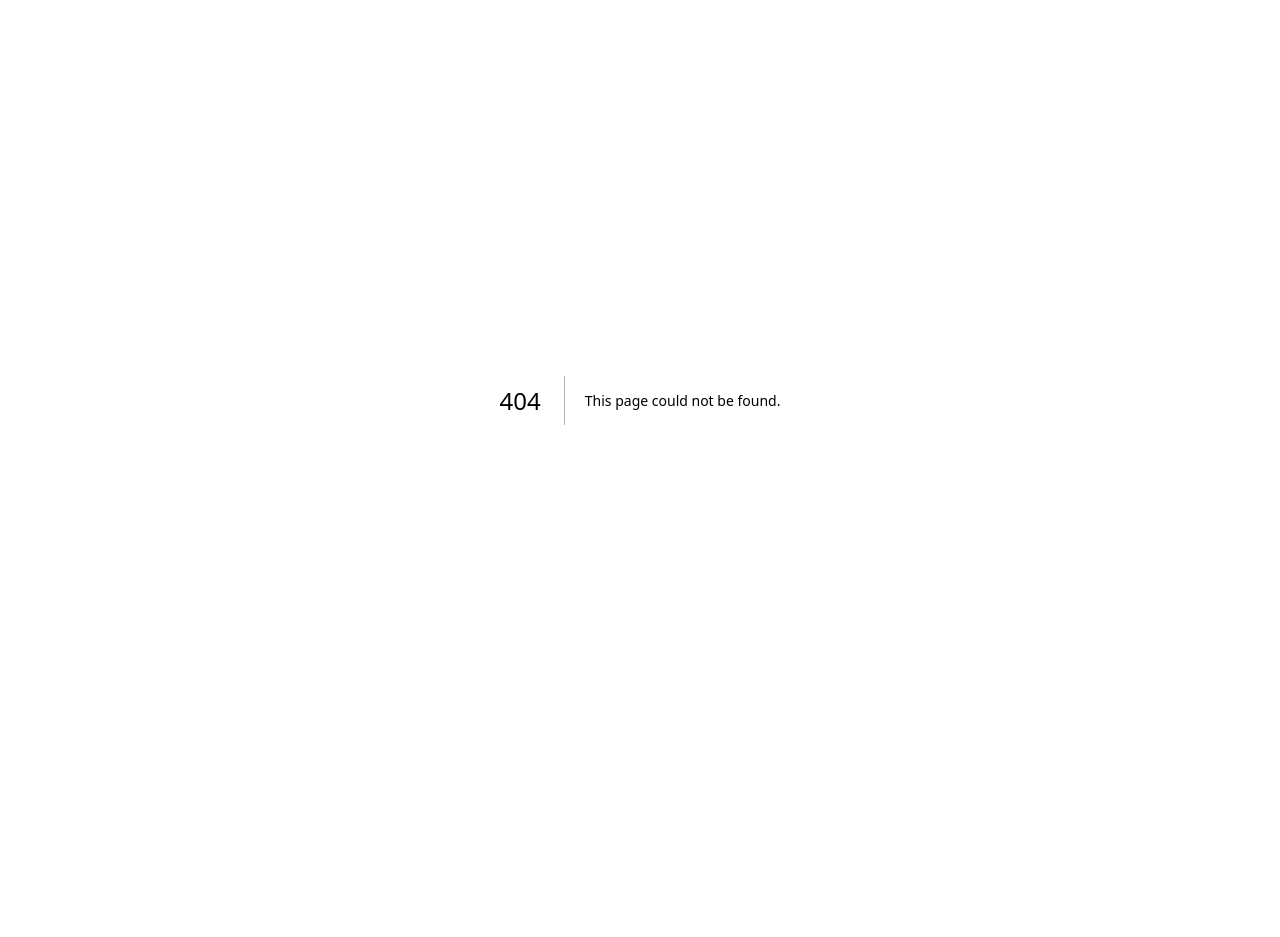
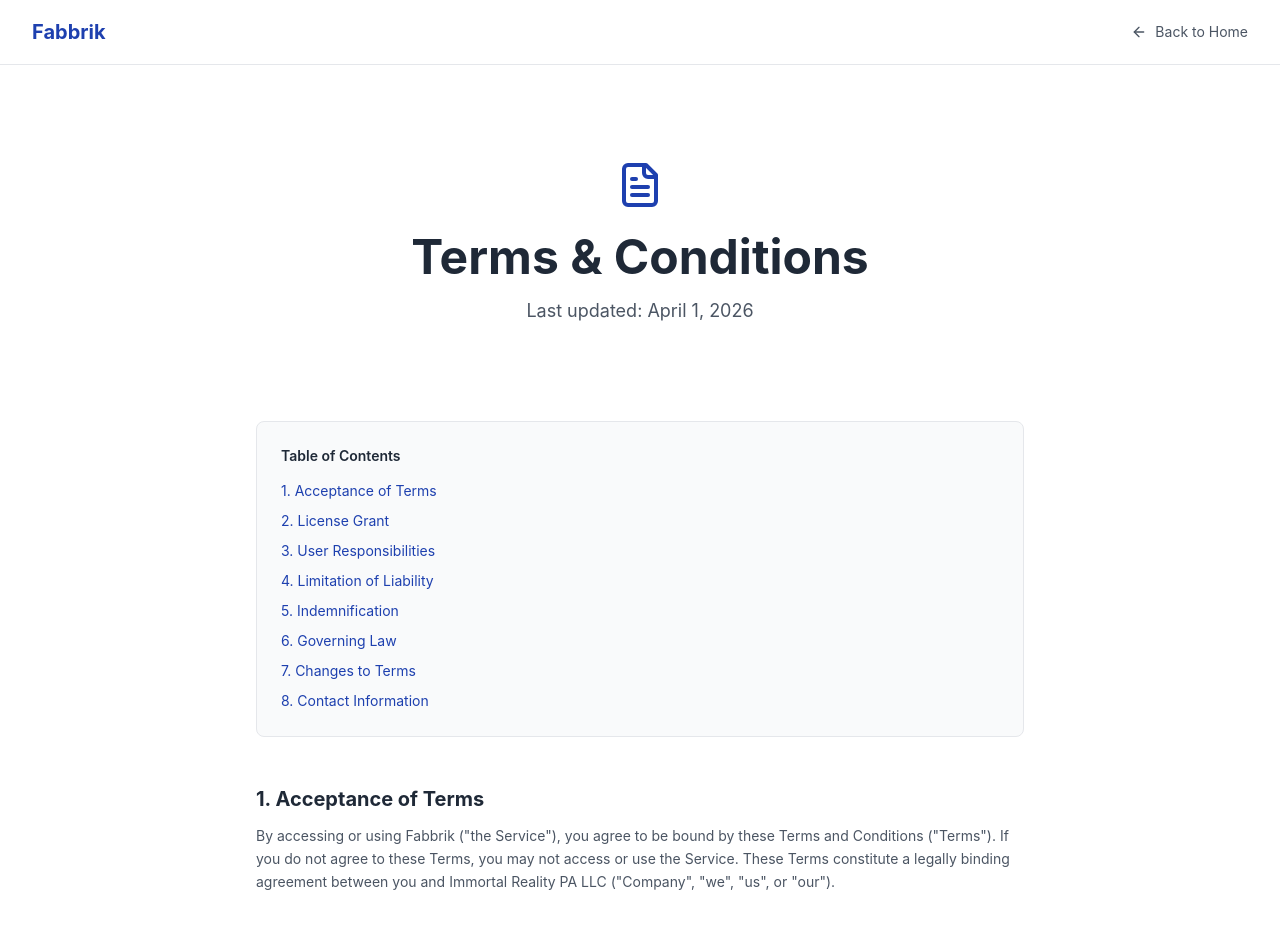
Before and after one commit to nqzai/fabbrik-v2, a Next.js app: page /terms in a window 1280 px wide. Before the commit this address had no page. Shown: the top 937 px of the page. Before the commit the page ends 800 px from the top, so only its background shows below. Built offline with nearby package versions, Linux system fonts and the light colour scheme.

Commit message:
Create page.tsx

```diff
--- /dev/null
+++ b/app/terms/page.tsx
@@ -0,0 +1,106 @@
+import Link from 'next/link';
+import { FileText, ArrowLeft } from 'lucide-react';
+
+const C = { blue: '#1e40af', dark: '#1f2937', border: '#e5e7eb' };
+
+const SECTIONS = [
+  {
+    id: 'acceptance',
+    title: '1. Acceptance of Terms',
+    content: `By accessing or using Fabbrik ("the Service"), you agree to be bound by these Terms and Conditions ("Terms"). If you do not agree to these Terms, you may not access or use the Service. These Terms constitute a legally binding agreement between you and Immortal Reality PA LLC ("Company", "we", "us", or "our").`,
+  },
+  {
+    id: 'license',
+    title: '2. License Grant',
+    content: `Subject to these Terms, we grant you a limited, non-exclusive, non-transferable, revocable license to access and use the Service for your personal or internal business purposes. You may not sublicense, resell, or distribute the Service or any content generated by the Service without prior written consent. All blueprints, reports, and analyses generated by the Service are provided for your use only. You retain ownership of your input data, and we retain ownership of the Service, its algorithms, and underlying technology.`,
+  },
+  {
+    id: 'responsibilities',
+    title: '3. User Responsibilities',
+    content: `You are responsible for: (a) maintaining the confidentiality of your account credentials; (b) all activities that occur under your account; (c) ensuring that your use of the Service complies with all applicable laws and regulations; (d) the accuracy and legality of the data you provide to the Service. You agree not to: (i) use the Service for any unlawful purpose; (ii) attempt to gain unauthorized access to any part of the Service; (iii) interfere with or disrupt the Service; (iv) reverse engineer, decompile, or disassemble the Service; (v) use automated tools to scrape or extract data from the Service.`,
+  },
+  {
+    id: 'liability',
+    title: '4. Limitation of Liability',
+    content: `TO THE MAXIMUM EXTENT PERMITTED BY LAW, THE COMPANY SHALL NOT BE LIABLE FOR ANY INDIRECT, INCIDENTAL, SPECIAL, CONSEQUENTIAL, OR PUNITIVE DAMAGES, INCLUDING BUT NOT LIMITED TO LOSS OF PROFITS, DATA, USE, GOODWILL, OR OTHER INTANGIBLE LOSSES, RESULTING FROM: (A) YOUR ACCESS TO OR USE OF OR INABILITY TO ACCESS OR USE THE SERVICE; (B) ANY CONDUCT OR CONTENT OF ANY THIRD PARTY ON THE SERVICE; (C) ANY CONTENT OBTAINED FROM THE SERVICE; (D) UNAUTHORIZED ACCESS, USE, OR ALTERATION OF YOUR TRANSMISSIONS OR CONTENT. IN NO EVENT SHALL OUR TOTAL LIABILITY EXCEED THE AMOUNT YOU PAID US IN THE TWELVE (12) MONTHS PRIOR TO THE CLAIM.`,
+  },
+  {
+    id: 'indemnification',
+    title: '5. Indemnification',
+    content: `You agree to defend, indemnify, and hold harmless the Company and its officers, directors, employees, contractors, agents, licensors, and suppliers from and against any claims, liabilities, damages, judgments, awards, losses, costs, expenses, or fees (including reasonable attorneys' fees) arising out of or relating to your violation of these Terms or your use of the Service.`,
+  },
+  {
+    id: 'governing-law',
+    title: '6. Governing Law',
+    content: `These Terms shall be governed by and construed in accordance with the laws of the Commonwealth of Pennsylvania, United States, without regard to its conflict of law provisions. Any legal action or proceeding arising under these Terms shall be brought exclusively in the federal or state courts located in Pennsylvania, and you consent to the personal jurisdiction and venue of such courts.`,
+  },
+  {
+    id: 'changes',
+    title: '7. Changes to Terms',
+    content: `We reserve the right to modify or replace these Terms at any time at our sole discretion. If a revision is material, we will provide at least 30 days' notice prior to any new terms taking effect. What constitutes a material change will be determined at our sole discretion. By continuing to access or use the Service after those revisions become effective, you agree to be bound by the revised terms.`,
+  },
+  {
+    id: 'contact',
+    title: '8. Contact Information',
+    content: `If you have any questions about these Terms, please contact us at: legal@fabbrik.us — Immortal Reality PA LLC.`,
+  },
+];
+
+export default function Terms() {
+  return (
+    <div className="min-h-screen bg-white" style={{ fontFamily: "'Inter', sans-serif" }}>
+      <header className="sticky top-0 z-50 bg-white border-b" style={{ borderColor: C.border }}>
+        <div className="max-w-7xl mx-auto px-4 sm:px-6 lg:px-8 flex items-center justify-between h-16">
+          <Link href="/" className="text-xl font-bold" style={{ color: C.blue }}>Fabbrik</Link>
+          <Link href="/" className="flex items-center gap-2 text-sm text-gray-600 hover:text-gray-900 transition-colors">
+            <ArrowLeft className="w-4 h-4" /> Back to Home
+          </Link>
+        </div>
+      </header>
+
+      <section className="py-16 md:py-24 px-4 sm:px-6 lg:px-8">
+        <div className="max-w-3xl mx-auto text-center">
+          <FileText className="w-12 h-12 mx-auto mb-6" style={{ color: C.blue }} />
+          <h1 className="text-4xl md:text-5xl font-bold mb-4" style={{ color: C.dark }}>Terms & Conditions</h1>
+          <p className="text-lg text-gray-600">Last updated: April 1, 2026</p>
+        </div>
+      </section>
+
+      <section className="px-4 sm:px-6 lg:px-8 pb-12">
+        <div className="max-w-3xl mx-auto">
+          <div className="bg-gray-50 rounded-lg border p-6" style={{ borderColor: C.border }}>
+            <p className="font-semibold text-sm mb-3" style={{ color: C.dark }}>Table of Contents</p>
+            <ul className="space-y-1.5">
+              {SECTIONS.map(s => (
+                <li key={s.id}>
+                  <a href={`#${s.id}`} className="text-sm hover:underline transition-colors" style={{ color: C.blue }}>{s.title}</a>
+                </li>
+              ))}
+            </ul>
+          </div>
+        </div>
+      </section>
+
+      <section className="px-4 sm:px-6 lg:px-8 pb-16">
+        <div className="max-w-3xl mx-auto space-y-10">
+          {SECTIONS.map(s => (
+            <div key={s.id} id={s.id}>
+              <h2 className="text-xl font-bold mb-3" style={{ color: C.dark }}>{s.title}</h2>
+              <p className="text-sm text-gray-600 leading-relaxed whitespace-pre-line">{s.content}</p>
+            </div>
+          ))}
+        </div>
+      </section>
+
+      <footer className="py-8 px-4 sm:px-6 lg:px-8 border-t" style={{ borderColor: C.border }}>
+        <div className="max-w-3xl mx-auto flex flex-col sm:flex-row justify-between items-center text-xs text-gray-500">
+          <p>© 2026 Fabbrik. Immortal Reality PA LLC. All rights reserved.</p>
+          <div className="flex gap-4 mt-2 sm:mt-0">
+            <Link href="/security" className="hover:text-gray-900 transition-colors">Privacy</Link>
+            <Link href="/terms" className="hover:text-gray-900 transition-colors">Terms</Link>
+          </div>
+        </div>
+      </footer>
+    </div>
+  );
+}
```
